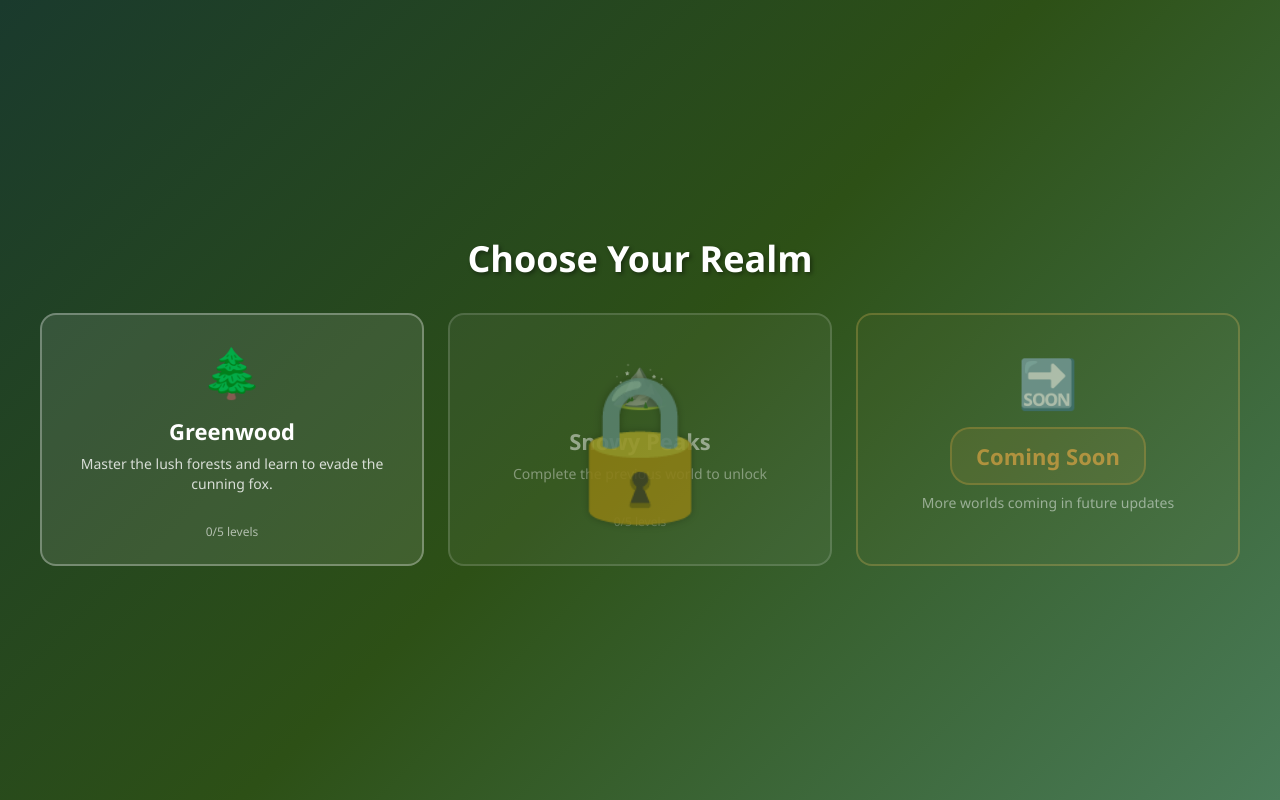
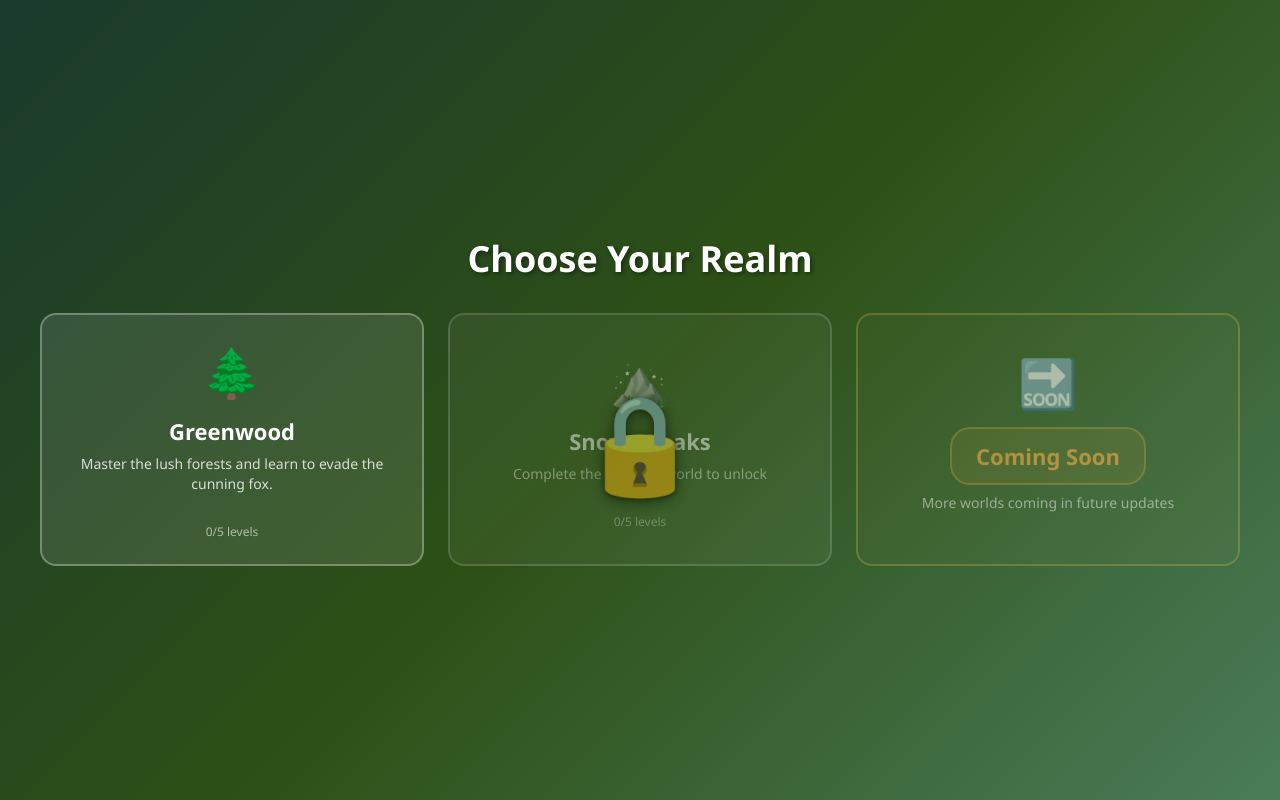
Before and after one commit to goodperson13/Foundling, a plain HTML site: page prototype/index.html in a window 1280 px wide. Drawn offline with nearby package versions, Linux system fonts and the light colour scheme.

Commit message:
Improve lock icon styling: better shadow and brightness for higher quality look

```diff
--- a/prototype/index.html
+++ b/prototype/index.html
@@ -51,7 +51,7 @@ canvas { display: block; }
 .world-card.coming-soon { opacity: 0.6; cursor: not-allowed; border-color: rgba(255,200,100,0.4); background: rgba(255,200,100,0.05); }
 .world-card.coming-soon:hover { transform: none; }
 .world-icon { font-size: 48px; margin-bottom: 12px; }
-.world-lock-overlay { font-size: 140px; position: absolute; top: 50%; left: 50%; transform: translate(-50%, -50%); pointer-events: none; opacity: 0.9; z-index: 5; filter: drop-shadow(0 0 4px rgba(0,0,0,0.5)); }
+.world-lock-overlay { font-size: 96px; position: absolute; top: 50%; left: 50%; transform: translate(-50%, -50%); pointer-events: none; opacity: 1; z-index: 5; filter: drop-shadow(0 2px 8px rgba(0,0,0,0.8)) brightness(1.1); text-shadow: 0 2px 4px rgba(0,0,0,0.6); }
 .world-name { font-size: 22px; color: #fff; font-weight: bold; margin-bottom: 8px; }
 .world-card.coming-soon .world-name { color: #ffb347; background: rgba(255, 179, 71, 0.15); padding: 12px 24px; border-radius: 20px; border: 2px solid rgba(255, 179, 71, 0.4); }
 .world-description { font-size: 14px; color: rgba(255,255,255,0.8); margin-bottom: 16px; line-height: 1.4; }
```
